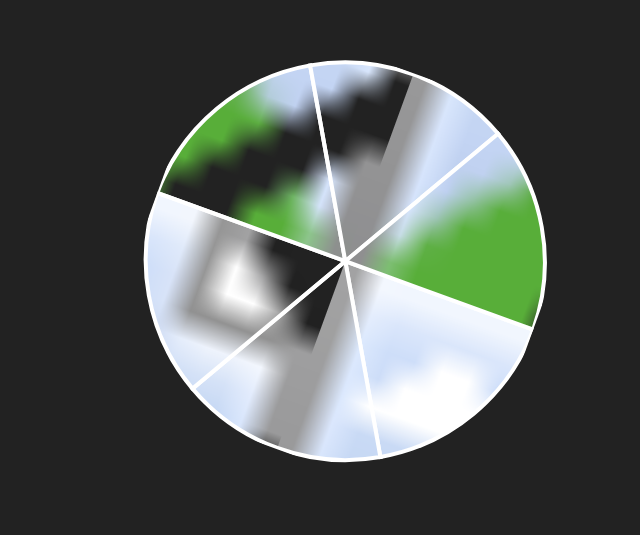
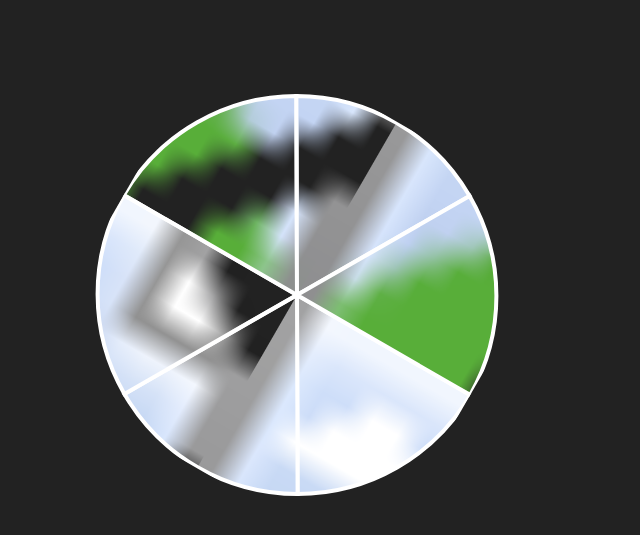
Before and after one commit to hondaaja456/character-1-project, a plain HTML site: page index.html in a window 1280 px wide. Shown: the part 105-640 px from the top of the page, without its empty margins (343-983 px from the left). Drawn offline with Linux system fonts and the light colour scheme.

Commit message:
Update style.css

```diff
--- a/style.css
+++ b/style.css
@@ -22,8 +22,8 @@ body {
 .wheel {
   width: 100%;
   height: 100%;
-  transform: rotate(20deg);
-  transform-origin: 80% 80%;
+  transform: rotate(30deg);
+  transform-origin: 50% 50%;
 }
 
 .slice {
```
